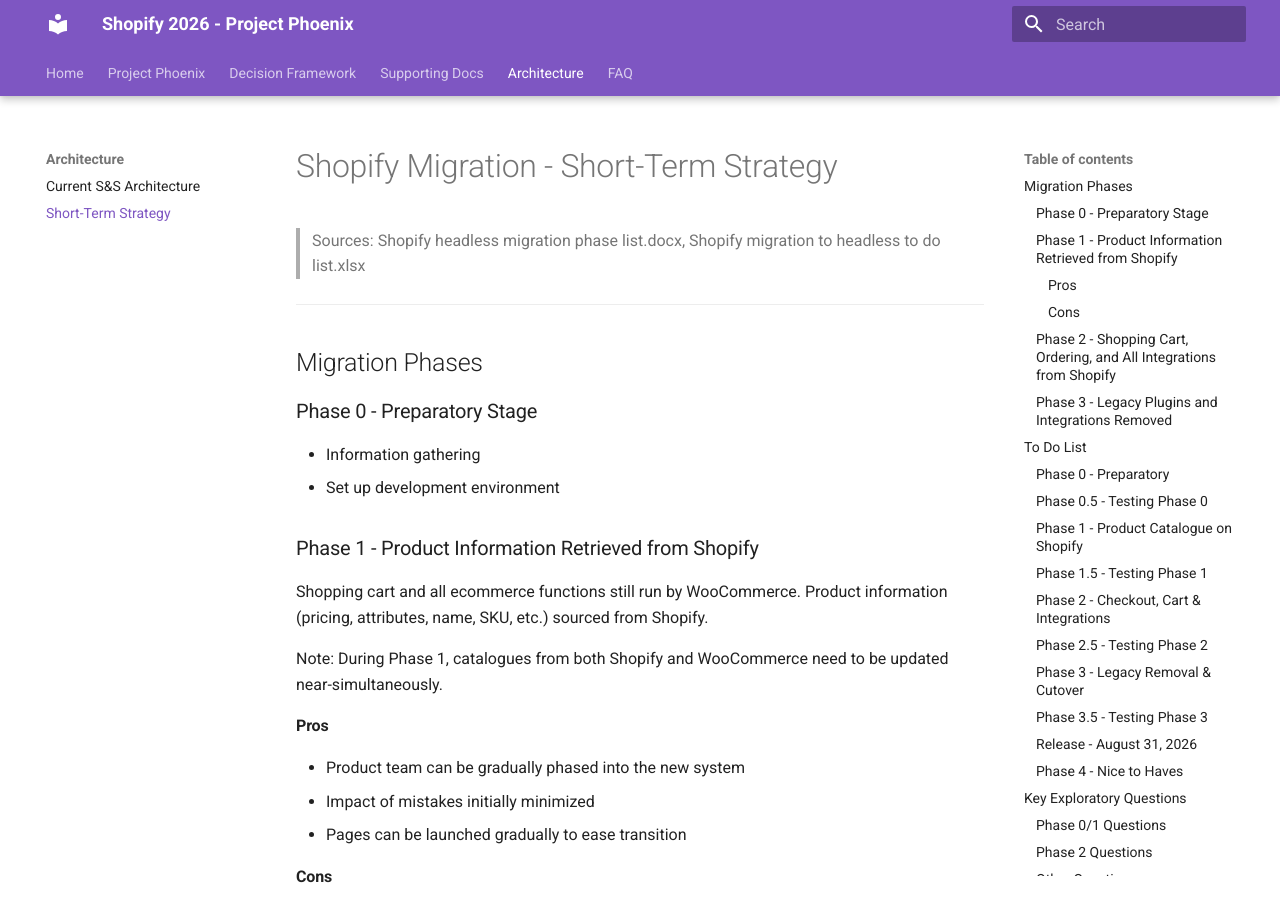
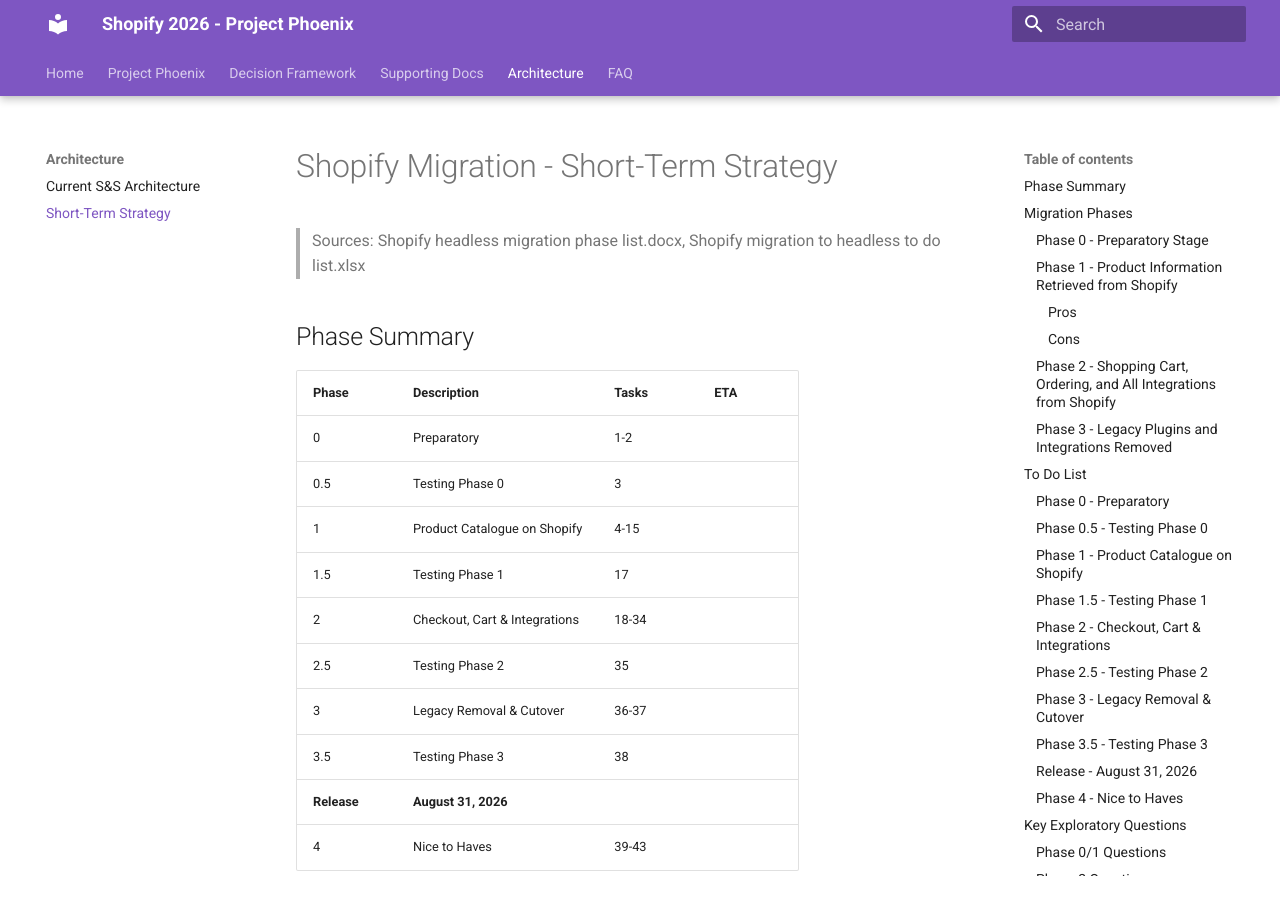
Before and after one commit to charanbobby/Shopify2026, an MkDocs documentation site: the page built from docs/short-term-strategy.md, in a window 1280 px wide and 900 px high. Built offline with MkDocs 1.6.1 and Material for MkDocs 9.7.7, drawn with Linux system fonts in a browser that asks for light colours; comment, search, counter and statistics services are not loaded.

Commit message:
Add phase summary table with ETA column at top of strategy page
Co-Authored-By: Claude Opus 4.6 (1M context) <noreply@anthropic.com>

```diff
--- a/docs/short-term-strategy.md
+++ b/docs/short-term-strategy.md
@@ -5,6 +5,21 @@ comments: true
 # Shopify Migration - Short-Term Strategy
 
 > Sources: Shopify headless migration phase list.docx, Shopify migration to headless to do list.xlsx
+
+## Phase Summary
+
+| Phase | Description | Tasks | ETA |
+| --- | --- | --- | --- |
+| 0 | Preparatory | 1-2 | |
+| 0.5 | Testing Phase 0 | 3 | |
+| 1 | Product Catalogue on Shopify | 4-15 | |
+| 1.5 | Testing Phase 1 | 17 | |
+| 2 | Checkout, Cart & Integrations | 18-34 | |
+| 2.5 | Testing Phase 2 | 35 | |
+| 3 | Legacy Removal & Cutover | 36-37 | |
+| 3.5 | Testing Phase 3 | 38 | |
+| **Release** | **August 31, 2026** | | |
+| 4 | Nice to Haves | 39-43 | |
 
 ---
 
```
Also changed, not shown: Headless Shopify Migration — Developer Analysis.md (+15 -0 lines).
